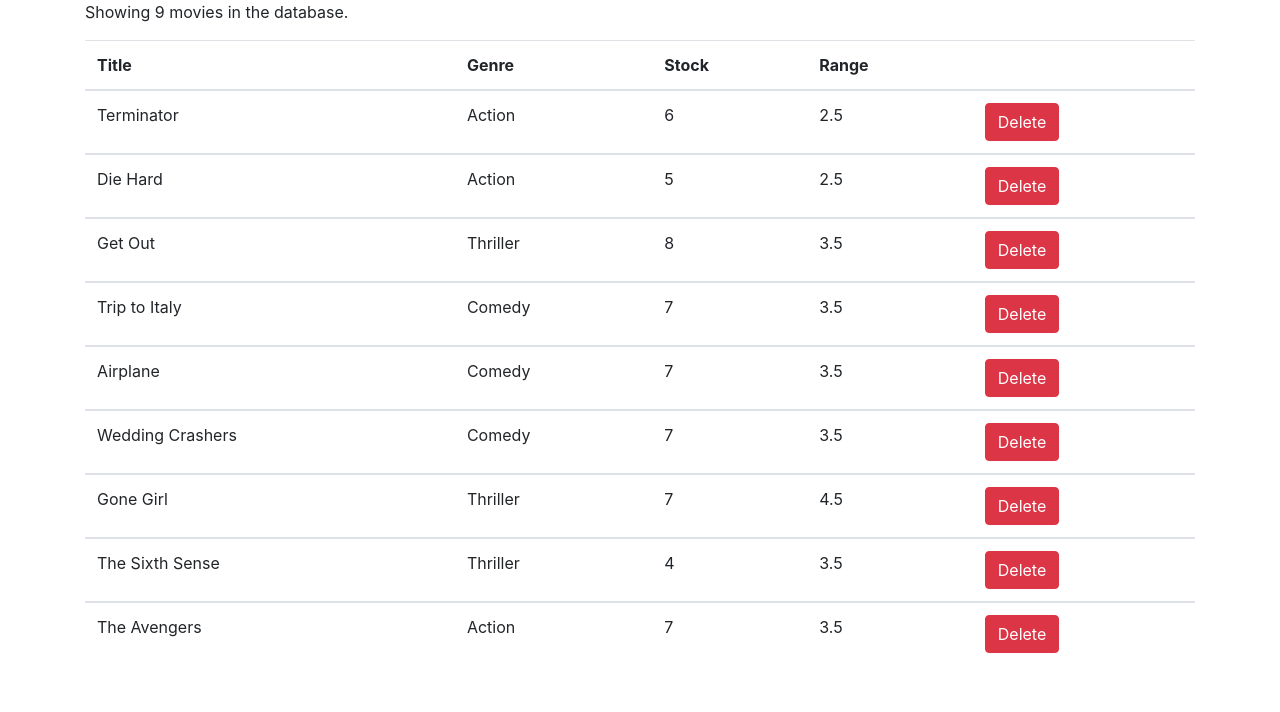
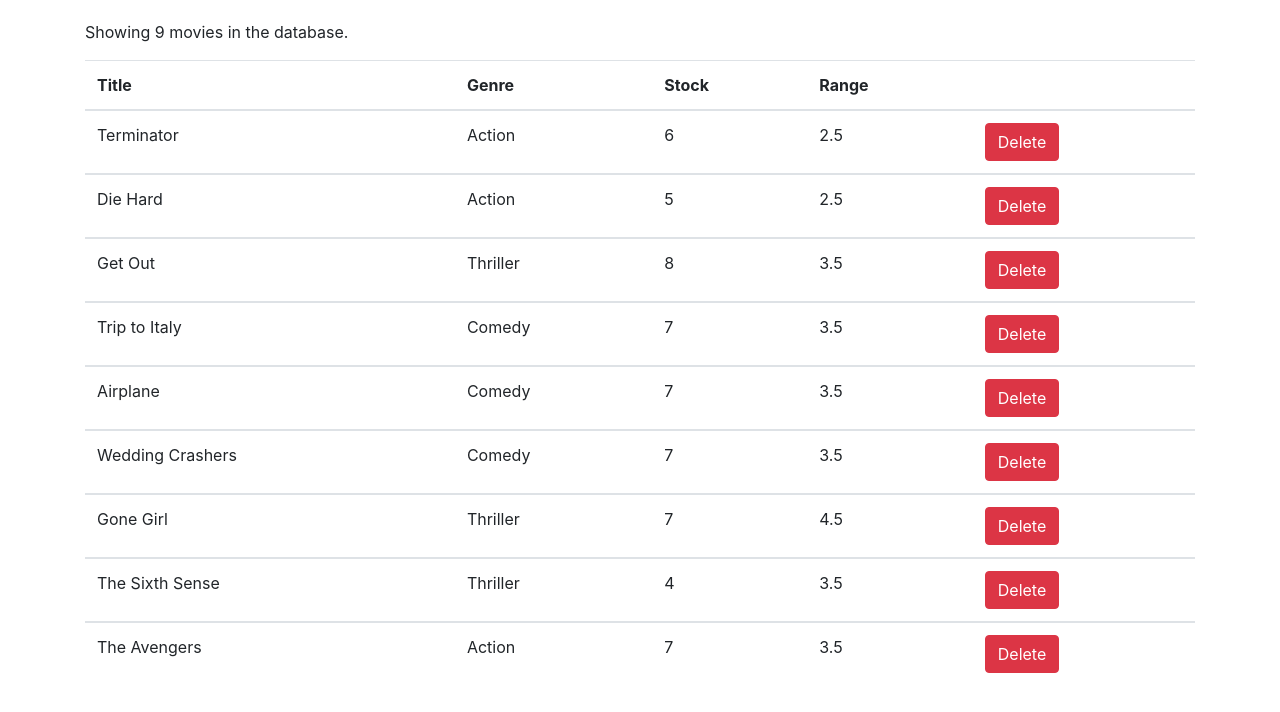
Before and after one commit to kboul/display-and-delete-movies, a React app: page / in a window 1280 px wide. Built offline with nearby package versions, Linux system fonts and the light colour scheme.

Commit message:
Add some top padding to the top

```diff
--- a/src/index.css
+++ b/src/index.css
@@ -1,5 +1,5 @@
 body {
   margin: 0;
-  padding: 0;
+  padding: 20px 0 0 0;
   font-family: sans-serif;
 }
```
